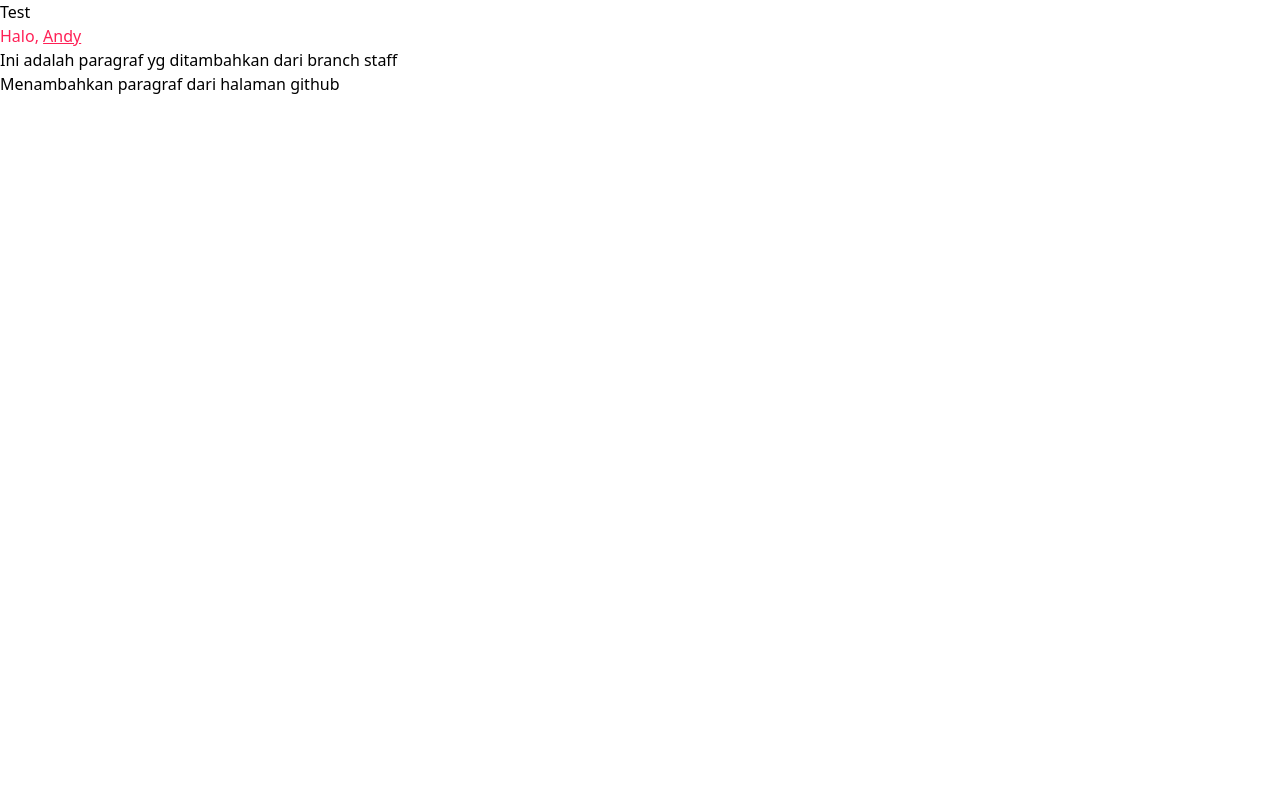
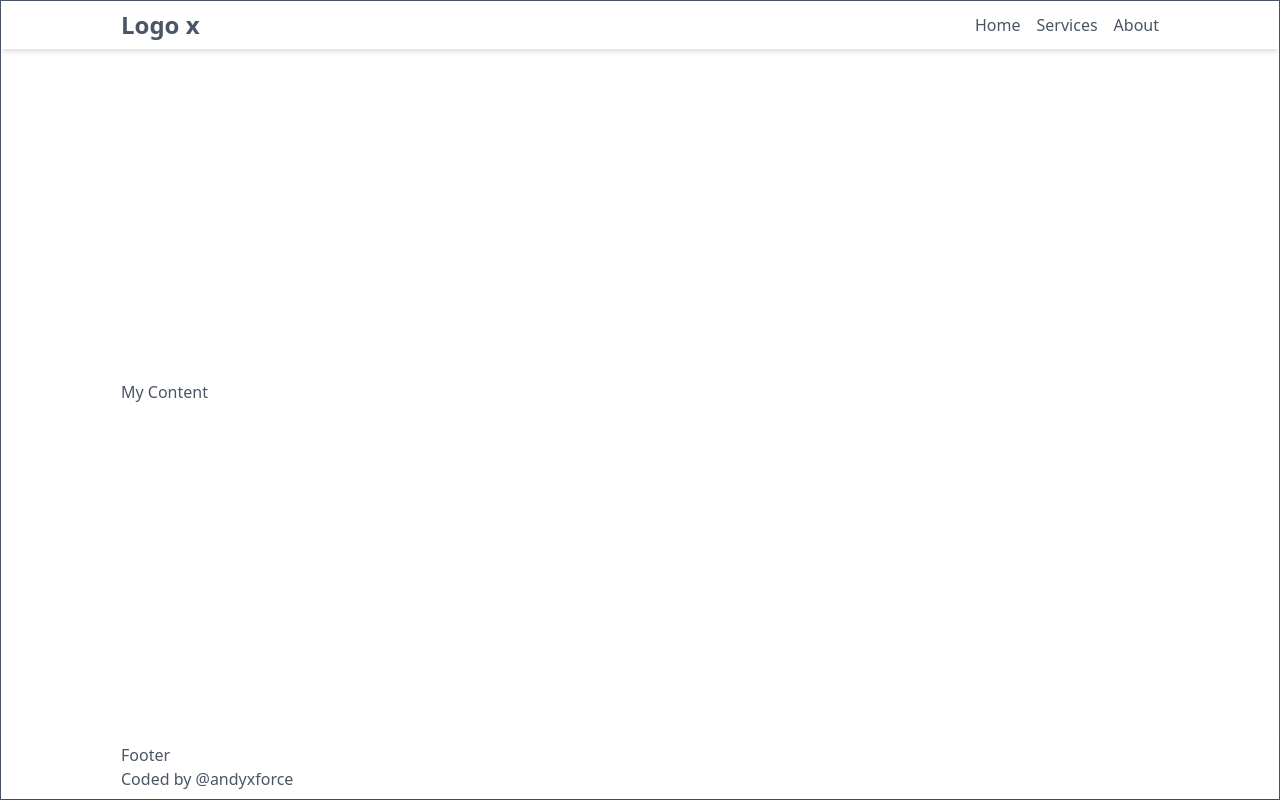
Before and after one commit to andyxforce707/test, a plain HTML site: page index.html in a window 1280 px wide. Drawn offline with nearby package versions, Linux system fonts and the light colour scheme.

Commit message:
Update massive index.html

```diff
--- a/index.html
+++ b/index.html
@@ -12,13 +12,34 @@
     <script src="https://cdn.jsdelivr.net/npm/@tailwindcss/browser@4"></script>
     <!--  -->
 </head>
-<body x-data="{nama:'Andy'}">
-    <h1>Test</h1>
-    <p class="text-rose-500">Halo, <span x-text="nama" class="underline"></span></p>
+<body x-data="{nama:'Andy'}" class="w-full border flex flex-col gap-2 h-screen text-gray-600">
+    <div class="w-full flex gap-2 flex-col h-screen justify-between">
+        <div class="navbar w-full px-30 py-2 flex flex-row justify-between items-center shadow-md">
+            <h1 class="font-semibold text-2xl">Logo x</h1>
 
-    <p>Ini adalah paragraf yg ditambahkan dari branch staff</p>
+            <nav class="flex gap-4">
+                <a href="#">Home</a>
+                <a href="#">Services</a>
+                <a href="#">About</a>
+            </nav>
+        </div>
 
-    <p>Menambahkan paragraf dari halaman github</p>
+        <div class="content px-30 py-2">
+            <h1>My Content</h1>
+
+            <div class="cards ">
+                <div class="card"></div>
+            </div>
+        </div>
+
+        <footer class="w-full shadow-md px-30 py-2">
+            <h1>Footer</h1>
+
+            <div class="flex gap-2">
+                <p>Coded by <a href="#">@andyxforce</a></p>
+            </div>
+        </footer>
+    </div>
 
 </body>
 </html>
```
